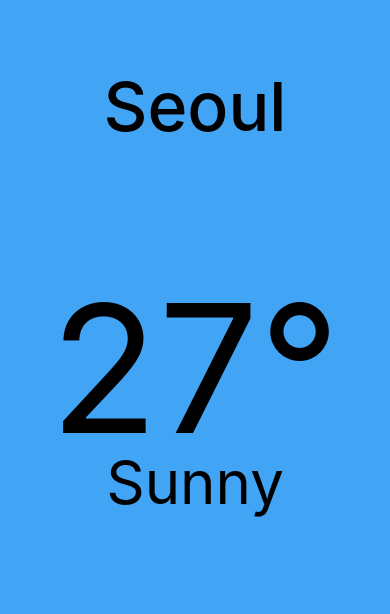
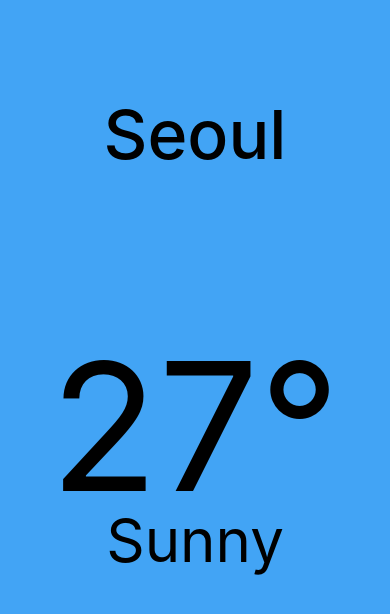
Before and after one commit to dev-eunjiLee/nomadWeatherByRN, a React Native app: screen / in a window 390 px wide. Shown: the top 614 px of the page. Built offline with nearby package versions, Linux system fonts and the light colour scheme.

Commit message:
[2.6] Styles part Two

```diff
--- a/App.js
+++ b/App.js
@@ -1,19 +1,41 @@
-import { StyleSheet, Text, View } from "react-native";
+import { Dimensions, ScrollView, StyleSheet, Text, View } from "react-native";
 import { StatusBar } from "expo-status-bar";
 
+const { width: SCREEN_WIDTH } = Dimensions.get("window");
+
+console.log(SCREEN_WIDTH);
+
 export default function App() {
+  console.log("here");
   return (
     <View style={styles.container}>
       <StatusBar style="dark" />
       <View style={styles.city}>
         <Text style={styles.cityName}>Seoul</Text>
       </View>
-      <View style={styles.weather}>
+      <ScrollView
+        horizontal
+        pagingEnabled
+        contentContainerStyle={styles.weather}
+        showsHorizontalScrollIndicator={false}
+      >
         <View style={styles.day}>
           <Text style={styles.temp}>27°</Text>
           <Text style={styles.description}>Sunny</Text>
         </View>
-      </View>
+        <View style={styles.day}>
+          <Text style={styles.temp}>27°</Text>
+          <Text style={styles.description}>Sunny</Text>
+        </View>
+        <View style={styles.day}>
+          <Text style={styles.temp}>27°</Text>
+          <Text style={styles.description}>Sunny</Text>
+        </View>
+        <View style={styles.day}>
+          <Text style={styles.temp}>27°</Text>
+          <Text style={styles.description}>Sunny</Text>
+        </View>
+      </ScrollView>
     </View>
   );
 }
@@ -32,12 +54,10 @@
     fontSize: 68,
     fontWeight: "500",
   },
-  weather: {
-    flex: 3,
-  },
+  weather: {},
   day: {
-    flex: 1,
     alignItems: "center",
+    width: SCREEN_WIDTH,
   },
   temp: { marginTop: 50, fontSize: 178 },
   description: { marginTop: -30, fontSize: 60 },
```
